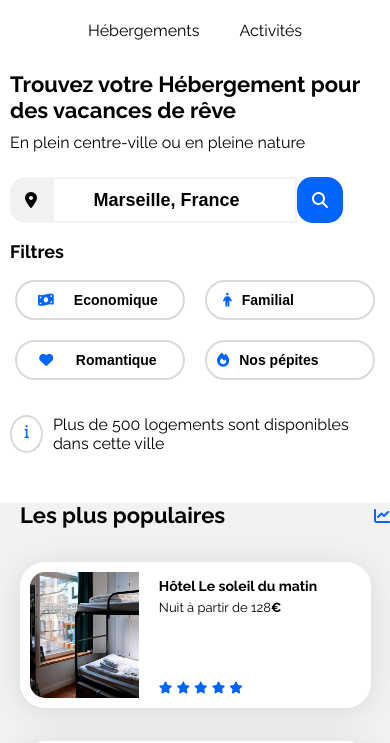
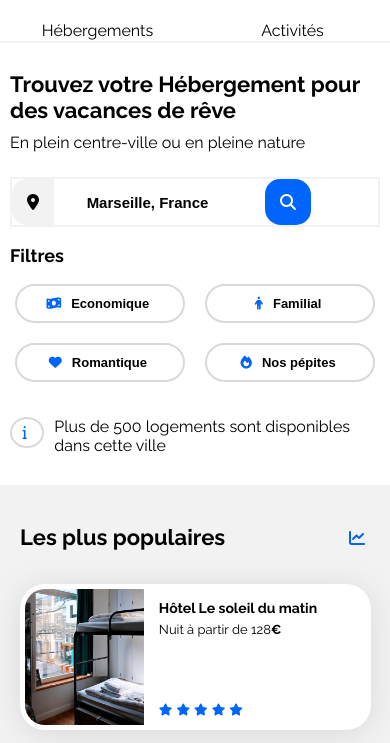
Before and after one commit to oumhanane/booki, a plain HTML site: page index.html in a window 390 px wide. Shown: the part 52-795 px from the top of the page. Drawn offline with Linux system fonts and the light colour scheme.

Commit message:
modif html + css

```diff
--- a/css/style.css
+++ b/css/style.css
@@ -105,6 +105,7 @@ p {
 }
 
 /****** header ***********/
+
 .entete {
     display: flex;
     justify-content: space-between;
@@ -143,7 +144,7 @@ p {
     cursor: pointer;
 }
 
-/* Première section */
+/******section recherche hebergements ***********/
 
 /* barre de recherche */
 
@@ -293,6 +294,7 @@ input::-webkit-input-placeholder {
 }
 
 /****** Hebergements à Marseille ***********/
+
 .hebergements {
     width: 65%;
 }
@@ -318,7 +320,6 @@ input::-webkit-input-placeholder {
 }
 
 .hebergements-photo a {
-    /* width: calc((100%-(2*30px))/3); */
     width: 31%;
 }
 
@@ -497,6 +498,7 @@ input::-webkit-input-placeholder {
 /* Medium devices (tablets, less/equal than 1024px) */
 @media (max-width: 1024px) {
 
+    /******section recherche hebergements ***********/
     /* Les filtres */
 
     .bordures-filtre {
@@ -585,7 +587,6 @@ input::-webkit-input-placeholder {
 @media (max-width: 767.98px) {
 
     .main-container {
-        max-width: 767.98px;
         padding: 0;
     }
 
@@ -599,13 +600,15 @@ input::-webkit-input-placeholder {
     }
 
     .nav-header {
+        width: 100%;
         margin-top: 25px;
     }
 
     .menu {
         display: flex;
-        justify-content: space-around;
-        align-items: center;
+        justify-content: center;
+        gap: 0;
+        width: 100%;
     }
 
     .lien {
@@ -614,32 +617,16 @@ input::-webkit-input-placeholder {
     }
 
     .hebergements-activites {
-        border-bottom: 2px solid transparent;
+        text-align: center;
+        border-bottom: 2px solid var(--main-bg-color);
+        width: 100%;
     }
 
     .hebergements-activites:hover {
         border-bottom: 2px solid var(--main-color);
     }
 
-    /* .menu .hebergements-activites .lien:active {
-        text-decoration: underline;
-        color: var(--main-color);
-    } */
-
-    /* .lien {
-        display: inline-block;
-        font-size: 16px;
-        color: black;
-        text-decoration: none;
-        padding-top: 15px;
-        border-top: solid 2px transparent;
-    }
-
-    .lien:hover {
-        color: var(--main-color);
-        border-top-color: var(--main-color);
-        cursor: pointer;
-    } */
+    /******section recherche hebergements ***********/
 
     .recherche_hebergements {
         background-color: white;
@@ -655,17 +642,24 @@ input::-webkit-input-placeholder {
         margin: 0;
     }
 
+    .search-container {
+        border: 2px solid var(--main-bg-color);
+    }
+
     .search-container input[type="search"] {
+        border: none;
         padding: 0;
+        font-size: 15px;
+    }
+
+    .icone-recherche {
+        display: flex;
+        padding-left: 10px;
     }
 
     #icone-loupe {
         display: flex;
         color: #FFF;
-    }
-
-    .icone-recherche {
-        display: flex;
     }
 
     .search-container input[type="submit"] {
@@ -703,18 +697,9 @@ input::-webkit-input-placeholder {
 
     .bordures-filtre {
         display: flex;
-        justify-content: space-around;
-        font-size: 14px;
+        justify-content: center;
+        font-size: 13px;
         width: 46%;
-    }
-
-    .bordures-filtre:nth-child(2) {
-        justify-content: flex-start;
-    }
-
-    .bordures-filtre:nth-child(4) {
-        padding: 0;
-        justify-content: flex-start;
     }
 
     .icone-infos {
@@ -722,7 +707,9 @@ input::-webkit-input-placeholder {
     }
 
     .icone-infos p:nth-child(1) {
-        padding: 4px 12px;
+        border-radius: 100%;
+        width: 10%;
+        height: 20%;
     }
 
     /****** Hebergements And Populaires ***********/
@@ -737,16 +724,13 @@ input::-webkit-input-placeholder {
 
     .hebergements-and-populaires .populaires {
         border-radius: 0;
-        padding: 0;
-        margin-bottom: 20px;
-    }
-
-    .hebergements {
+        padding: 40px 0 40px 0;
+        margin-top: 30px;
         width: 100%;
     }
 
-    .populaires {
-        width: 100%;
+    .populaires-title i {
+        margin-right: 25px;
     }
 
     .populaires-cards {
@@ -756,9 +740,13 @@ input::-webkit-input-placeholder {
         margin: 0;
     }
 
-    .populaires-cards article {
+    .populaires-cards .card {
         width: 90%;
         height: 30%;
+    }
+
+    .populaires-cards img {
+        padding: 0;
     }
 
     .hebergements-and-populaires .hebergements {
@@ -776,7 +764,8 @@ input::-webkit-input-placeholder {
     }
 
     .hebergements-photo a {
-        width: 90%;
+        width: 95%;
+        padding: 0;
     }
 
     .hebergements-photo .card {
@@ -822,7 +811,7 @@ input::-webkit-input-placeholder {
     }
 
     .card-activites {
-        margin: 10px;
+        margin: 10px 0 10px 0;
     }
 
     .card-activites img {
@@ -830,6 +819,8 @@ input::-webkit-input-placeholder {
         height: 141px;
         object-fit: cover;
     }
+
+    /****** Footer ***********/
 
     .footer-container {
         margin-top: 60px;
--- a/index.html
+++ b/index.html
@@ -18,6 +18,7 @@
     </head>
 
     <body>
+
         <div class="main-container">
             <header class="entete">
                 <img class="logo" src="images/logo/Booki.png" alt="logo booki">
@@ -34,11 +35,11 @@
             </header>
 
             <main>
+
             <section class="recherche_hebergements">
                 <h1>Trouvez votre Hébergement pour des vacances de rêve</h1>
                 <p>En plein centre-ville ou en pleine nature</p>
-
-            <form class="search-container" action="" method="get">
+                <form class="search-container" action="#" method="get">
                     <label class="icone" for="ville">
                         <i id="icone-location" class="fa-solid fa-location-dot"></i>
                     </label>
@@ -48,7 +49,6 @@
                         <i id="icone-loupe" class="fa-sharp fa-solid fa-magnifying-glass"></i>
                     </label>
                 </form>
-
                 <div class="filtres-container">
                     <h3>Filtres</h3>
                     <div class="filtres-responsive">
@@ -75,6 +75,7 @@
                     <p>Plus de 500 logements sont disponibles dans cette ville</p>
                 </div>
             </section>
+
             <div class="hebergements-and-populaires">
                 <section class="hebergements">
                     <div class="hebergements-title">
@@ -244,6 +245,7 @@
                         </div>
                     </div>
                 </section>
+
                 <section class="populaires">
                     <div class="populaires-title">
                         <h2 class="section-title">Les plus populaires</h2>
@@ -343,7 +345,9 @@
                     </a>
                 </div>
             </section>
+
             </main>
+
             <footer class="footer-container">
                     <article class="article-footer">
                         <h3>A propos</h3>
@@ -363,5 +367,6 @@
                     </article>
             </footer>
         </div>
+
     </body>
 </html>
```
Lines whose indentation alone changed are shown as unchanged.
